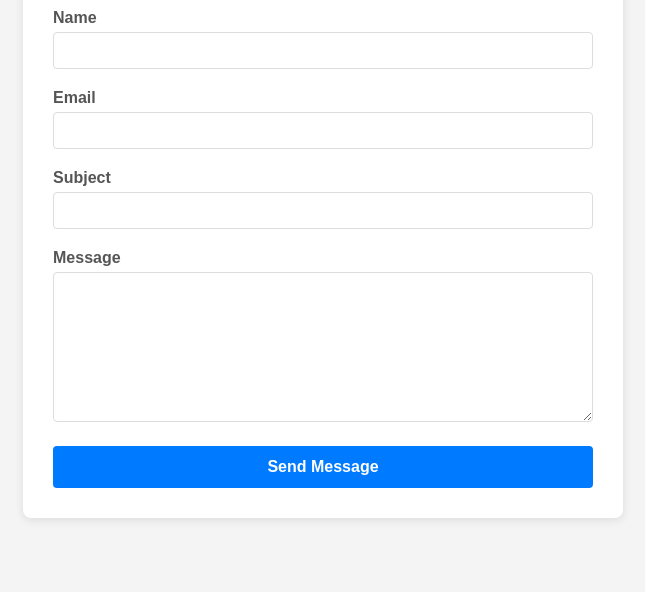
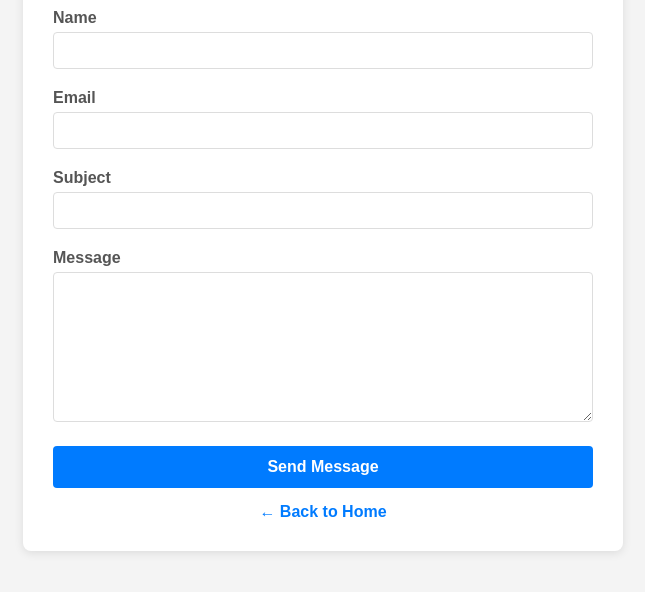
Before and after one commit to SAT020202/RepoWithYassoo, a plain HTML site: page contact.html in a window 1280 px wide. Shown: the part 108-700 px from the top of the page, without its empty margins (317-962 px from the left). Drawn offline with Linux system fonts and the light colour scheme.

Commit message:
Bouton retour accueil dans contact

```diff
--- a/contact.html
+++ b/contact.html
@@ -85,6 +85,7 @@
                 <textarea id="message" name="message" required></textarea>
             </div>
             <button type="submit">Send Message</button>
+            <a href="index.html" style="display: block; margin-top: 15px; text-align: center; color: #007bff; text-decoration: none; font-weight: bold;">← Back to Home</a>
         </form>
     </div>
 </body>
```
